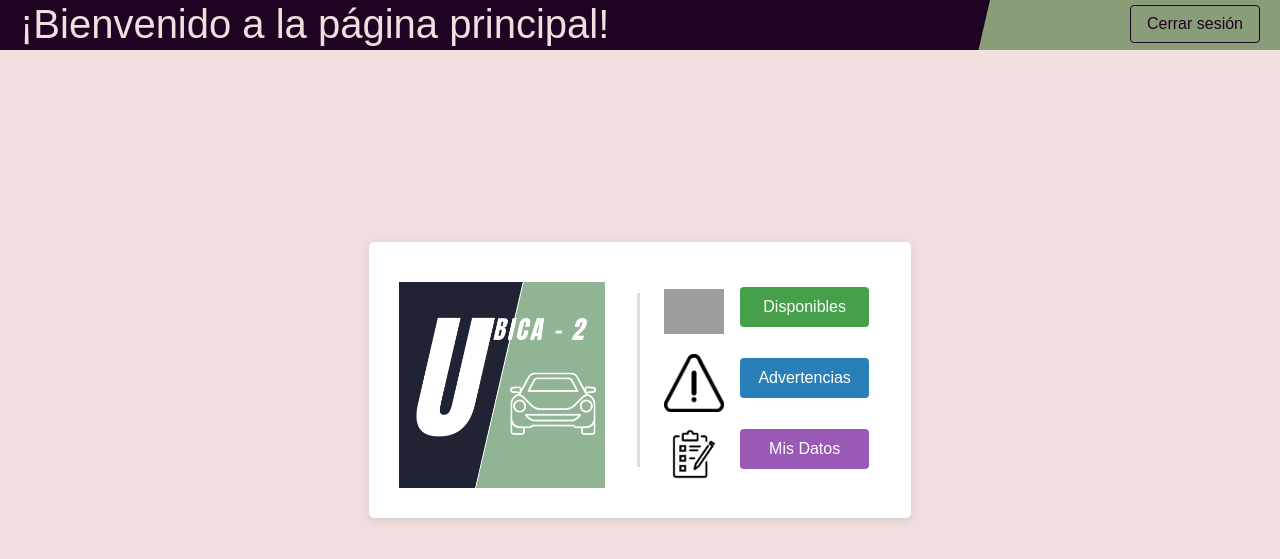
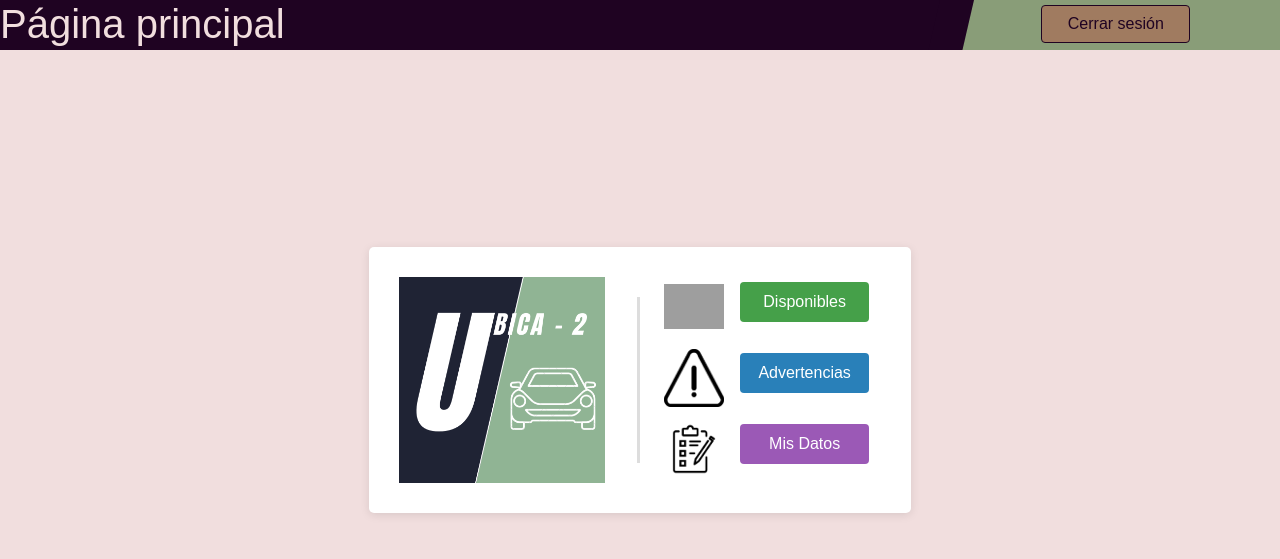
Before and after one commit to DecoudJuan/Laboratorio1, a Flask app: template frontend/templates/principal.html in a window 1280 px wide. Shown: the top 559 px of the page. Run offline with Flask 3, Linux system fonts and the light colour scheme; the template is opened without the code that fills it, so the values that code supplies are empty; parts of the project's set-up code (start-up, migrations or seed data) failed here and were passed over; grey boxes are pictures that could not be loaded.

Commit message:
cambios menores

```diff
--- a/frontend/static/css/styles.css
+++ b/frontend/static/css/styles.css
@@ -52,8 +52,8 @@ body {
     content: '';
     position: absolute;
     top: 0;
-    right: -30px;
-    width: 60px;
+    right: -2%;
+    width: 5%;
     height: 100%;
     background-color: #1f0322;
     transform: skewX(-13deg);
@@ -74,16 +74,20 @@ body {
 
 .logout-button {
     position: absolute;
-    top: 5px;
-    right: 20px;
-    background-color: transparent;
+    top: 10%;
+    right: 7%;
+    background-color: #da28284a;
     color: #1f0322;
     border: 1px solid #1f0322;
-    padding: 6px 16px;
+    padding: 0.47% 2%;
     border-radius: 4px;
     font-size: 16px;
     cursor: pointer;
     transition: all 0.3s;
+    -webkit-border-radius: 4px;
+    -moz-border-radius: 4px;
+    -ms-border-radius: 4px;
+    -o-border-radius: 4px;
 }
 
 .logout-button:hover {
--- a/frontend/templates/principal.html
+++ b/frontend/templates/principal.html
@@ -12,7 +12,7 @@
 <body>
 
     <div class="top-bar">
-        <h1 style="background-color: #1f0322; color: #f1dede; position: relative; margin-left: -30px; margin-top: -50px; padding: 50px;">¡Bienvenido a la página principal!</h1>
+        <h1 style="background-color: #1f0322; color: #f1dede; margin-bottom: -2%;">Página principal</h1>
         <div class="dark-section"></div>
         <div class="green-section"></div>
         <button id="logoutBtn" class="logout-button">Cerrar sesión</button>
@@ -23,12 +23,12 @@
             <div class="row">
                 <!-- Columna izquierda con la imagen -->
                 <div class="col-md-6 col-12 mb-4 mb-md-0 text-center">
-                    <img src="../static/images/logo.png" alt="Logo" class="centered-image img-fluid" style="max-width: 250px; width: 90%; margin-top: 10px;">
+                    <img src="../static/images/logo.png" alt="Logo" class="centered-image img-fluid" style="max-width: 250px; width: 90%;">
                 </div>
 
                 <!-- Columna derecha con los botones -->
                 <div class="col-md-6 col-12">
-                    <div class="container" style="margin-top: 10px;">
+                    <div class="container">
                         <div class="d-flex align-items-center mb-3">
                             <div class="me-3">
                                 <img src="../static/images/parkingPorChocar.png" alt="parking" class="responsive-img menu-icon">
```
